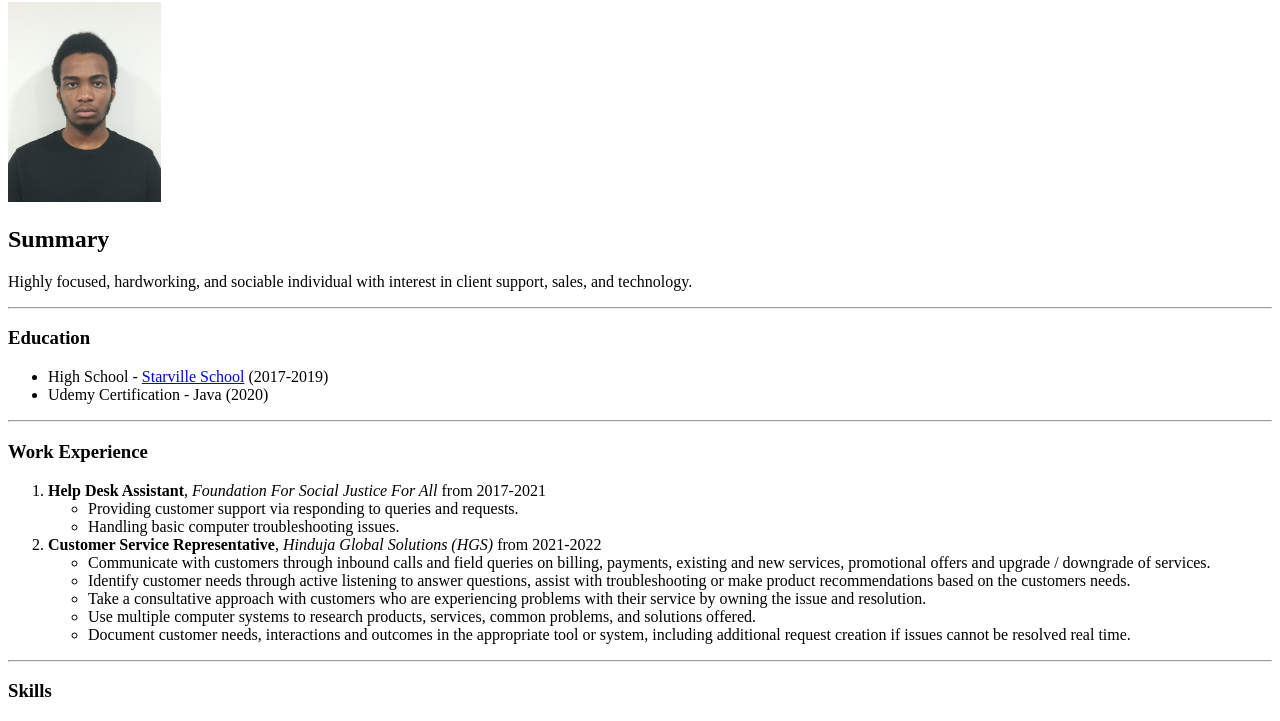
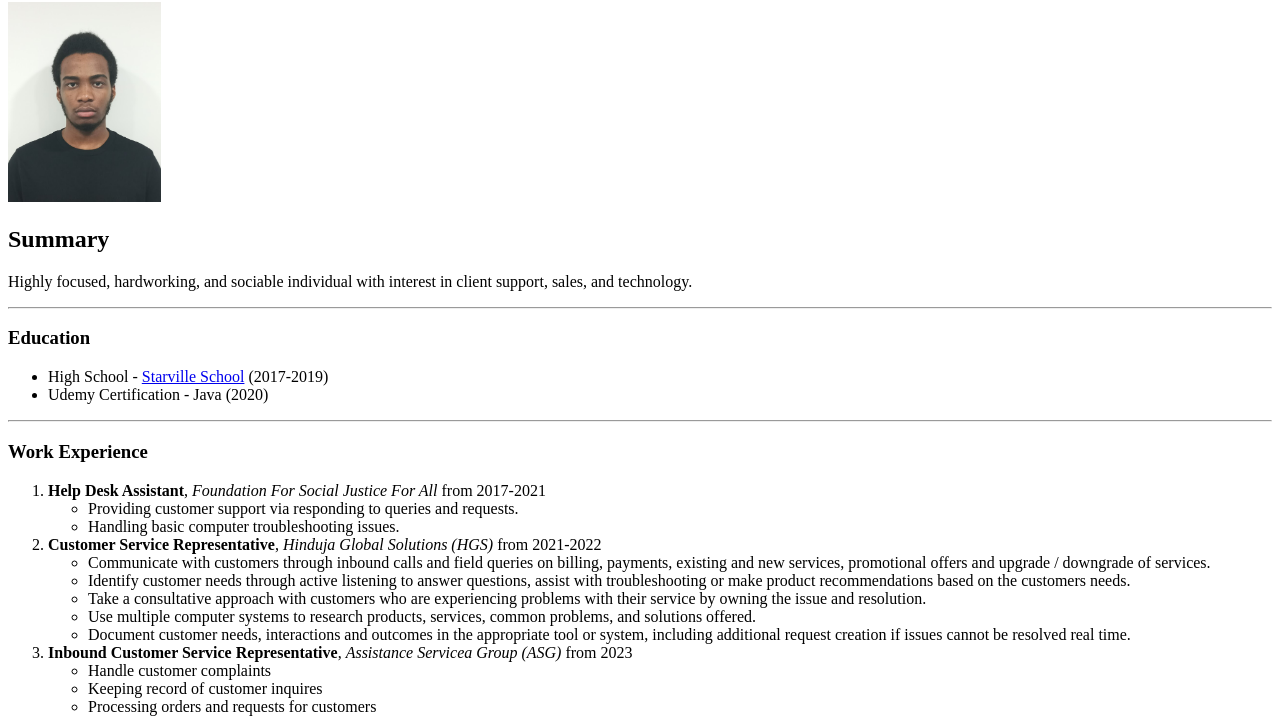
Before and after one commit to OladayoShodeinde/resume, a plain HTML site: page index.html in a window 1280 px wide. Shown: the part 78-799 px from the top of the page. Drawn offline with Linux system fonts and the light colour scheme; files whose address does not match are found by name.

Commit message:
Update index.html

```diff
--- a/index.html
+++ b/index.html
@@ -33,6 +33,13 @@
                     <li>Take a consultative approach with customers who are experiencing problems with their service by owning the issue and resolution.</li>
                     <li>Use multiple computer systems to research products, services, common problems, and solutions offered.</li>
                     <li>Document customer needs, interactions and outcomes in the appropriate tool or system, including additional request creation if issues cannot be resolved real time.</li>
+                </ul>
+            </li>
+            <li><b>Inbound Customer Service Representative</b>, <em>Assistance Servicea Group (ASG)</em> from 2023
+                <ul>
+                    <li>Handle customer complaints</li>
+                    <li>Keeping record of customer inquires</li>
+                    <li>Processing orders and requests for customers</li>
                 </ul>
             </li>
         </ol>
```
